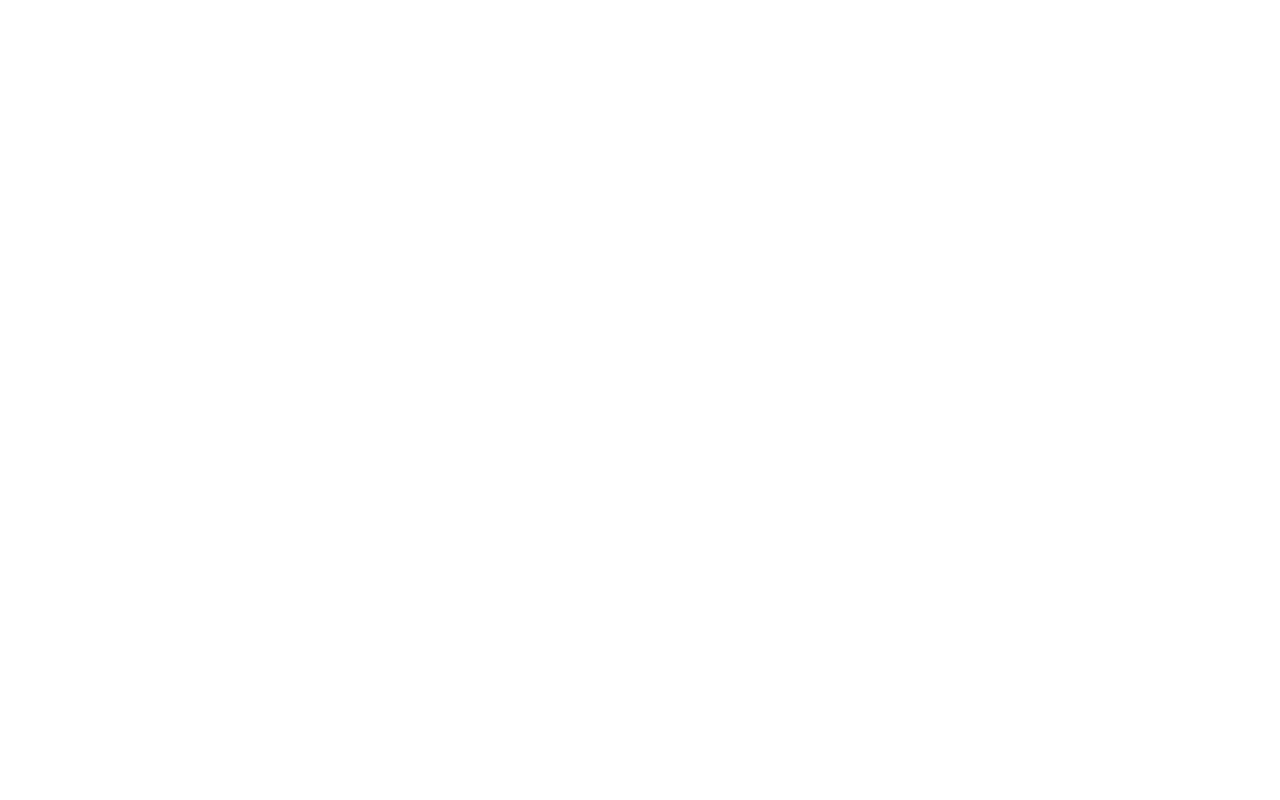
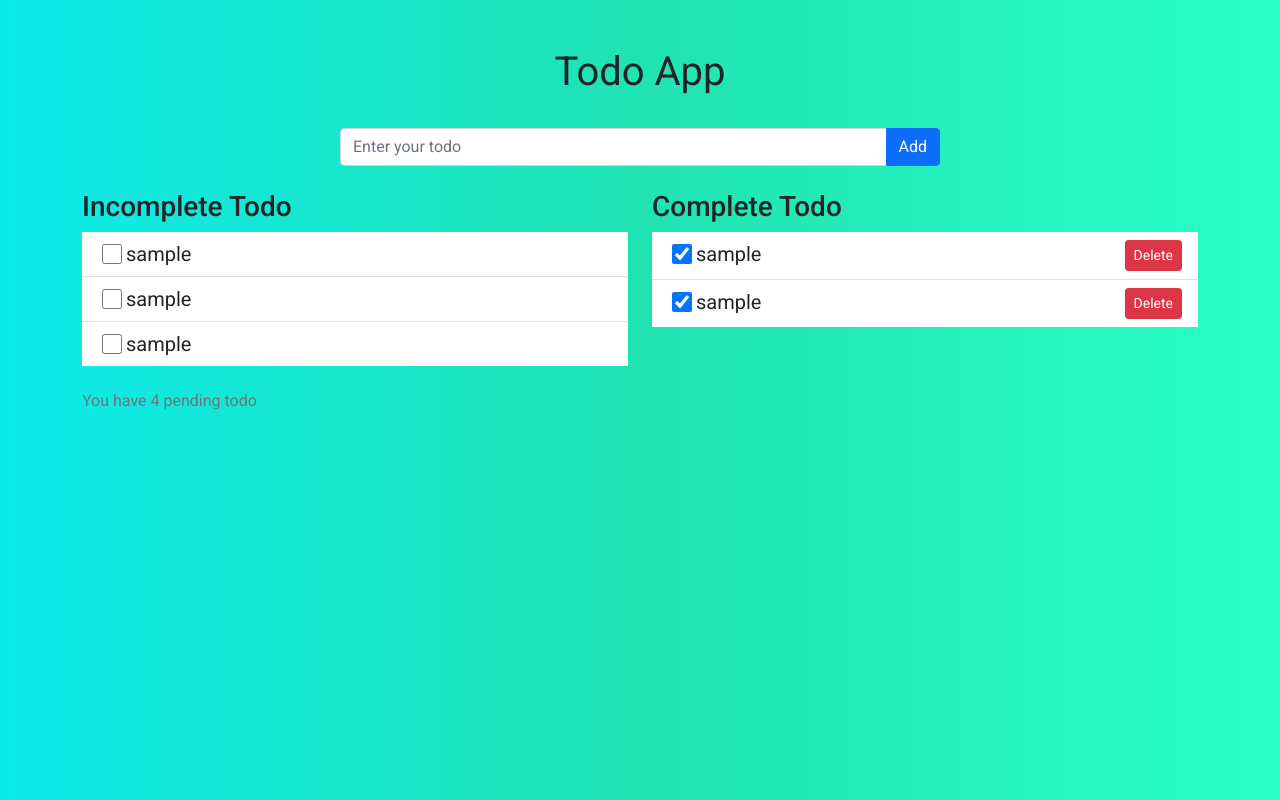
Before and after one commit to marzuk-zarir/todo, a plain HTML site: page index.html in a window 1280 px wide. Drawn offline with nearby package versions, Linux system fonts and the light colour scheme.

Commit message:
feat: ui complete

```diff
--- a/css/style.css
+++ b/css/style.css
@@ -2,11 +2,27 @@
 
 body {
     font-family: 'Roboto', sans-serif;
-    font-size: 16px;
     line-height: 1.4;
+    background: #0cebeb;
+    background: linear-gradient(to right, #0cebeb, #20e3b2, #29ffc6);
 }
 
 input:focus,
 button:focus {
     box-shadow: none !important;
 }
+
+input[type='checkbox'] {
+    width: 20px;
+    height: 20px;
+    margin: 4px;
+}
+
+.list-group-item p {
+    margin: 0;
+}
+
+form {
+    max-width: 600px;
+    margin: 0 auto;
+}
--- a/index.html
+++ b/index.html
@@ -14,5 +14,65 @@
         <script src="./js/app.js" defer></script>
         <title>Todo app - store your task</title>
     </head>
-    <body></body>
+    <body>
+        <div class="container mt-5">
+            <h1 class="display-6 text-center">Todo App</h1>
+            <form id="todo-form" class="py-4">
+                <div class="input-group">
+                    <input
+                        type="text"
+                        class="form-control"
+                        placeholder="Enter your todo"
+                    />
+                    <input type="submit" value="Add" class="btn btn-primary" />
+                </div>
+            </form>
+
+            <div class="row">
+                <div class="col-lg-6">
+                    <h3>Incomplete Todo</h3>
+                    <ul id="complete-todo" class="list-group list-group-flush">
+                        <li class="list-group-item d-flex">
+                            <input type="checkbox" />
+                            <p class="lead">sample</p>
+                        </li>
+                        <li class="list-group-item d-flex">
+                            <input type="checkbox" />
+                            <p class="lead">sample</p>
+                        </li>
+                        <li class="list-group-item d-flex">
+                            <input type="checkbox" />
+                            <p class="lead">sample</p>
+                        </li>
+                    </ul>
+                </div>
+                <div class="col-lg-6 mt-3 mt-lg-0">
+                    <h3>Complete Todo</h3>
+                    <ul
+                        id="incomplete-todo"
+                        class="list-group list-group-flush"
+                    >
+                        <li class="list-group-item d-flex">
+                            <input type="checkbox" checked />
+                            <p class="lead">sample</p>
+                            <button class="btn btn-sm btn-danger ms-auto">
+                                Delete
+                            </button>
+                        </li>
+                        <li class="list-group-item d-flex">
+                            <input type="checkbox" checked />
+                            <p class="lead">sample</p>
+                            <button class="btn btn-sm btn-danger ms-auto">
+                                Delete
+                            </button>
+                        </li>
+                    </ul>
+                </div>
+            </div>
+
+            <p class="text-secondary mt-4">
+                You have <span id="todo-count">4</span> pending todo
+            </p>
+        </div>
+    </body>
 </html>
```
